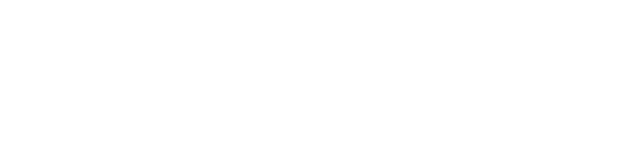
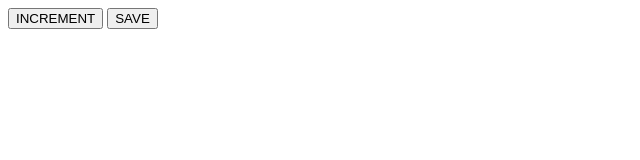
Before and after one commit to amblessedezejim/Creating-a-people-counter-app, a plain HTML site: page index.html in a window 1280 px wide. Shown: the whole page, without its empty margins (0-640 px from the left). Drawn offline with Linux system fonts and the light colour scheme.

Commit message:
Add Increment and Save buttons

```diff
--- a/index.html
+++ b/index.html
@@ -9,7 +9,10 @@
 </head>
 
 <body>
-
+ <div class="container">
+  <button id="increment-btn" class="btn">INCREMENT</button>
+  <button id="save-btn" class="btn">SAVE</button>
+ </div>
 </body>
 <script src=" app.js"></script>
 
```
